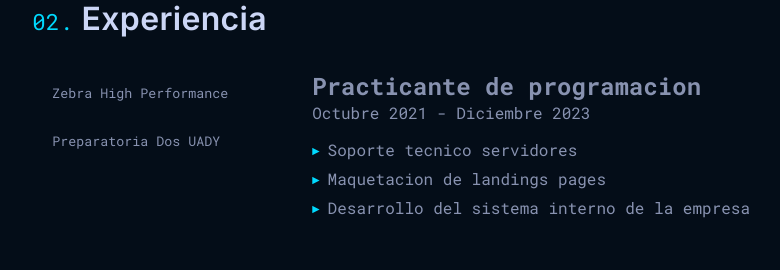
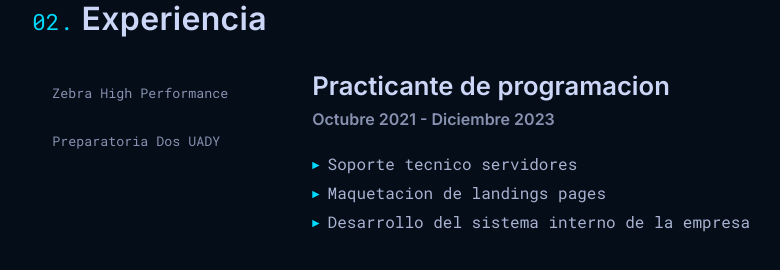
Before and after one commit to MiguelKoh/portafolio_personal, a React (Vite) app: page / in a window 1280 px wide. Shown: the part 1830-2100 px from the top of the page, without its empty margins (131-911 px from the left). Built offline with nearby package versions, Linux system fonts and the light colour scheme.

Commit message:
se mejoraron los estilos de la tabla

```diff
--- a/src/css/experiencia.css
+++ b/src/css/experiencia.css
@@ -13,6 +13,13 @@
     display: flex;
     align-items: baseline;
 }
+
+@media (max-width: 890px) {
+ .section_title {
+    padding-left: 0;
+ }
+}
+
 
 .section_title:before {
     content: "0" attr(data-number) ".";
@@ -30,6 +37,12 @@
  display: flex;
  justify-content:flex-start;
  margin-top: 2rem;
+}
+
+@media (max-width: 890px) {
+    .container_jobs {
+        margin-left: 0;
+    }
 }
 
 .jobs_table {
@@ -68,10 +81,16 @@
 
 .range {
     font-size: 1rem;
+    font-family: var(--font-inter);
+    font-weight: 600;
 }
 
 .job_title {
-    font-size: 1.5rem;
+    font-size: 1.6rem;
+    font-family: var(--font-inter);
+    font-weight: 600;
+    color: var(--titles-color);
+    margin-bottom: 0.5rem;
 }
 
 .jobs_activities ul li {
@@ -81,10 +100,11 @@
     display: flex;
     align-items: flex-start;
     gap: 0.5rem;
+    color: var(--light-slate);
 }
 
-.jobs_activities ul li:nth-child(1){
-    margin-top: 1rem;
+.jobs_activities ul{
+    margin-top: 1.5rem;
 }
 
 .jobs_activities ul li:before {
@@ -93,3 +113,7 @@
     font-size: 0.6rem;
     margin-top: 5px;
 }
+
+@media (max-width: 890px) {
+
+}
--- a/src/index.css
+++ b/src/index.css
@@ -12,7 +12,7 @@
   --titles-color: #ccd6f6;
   --gray: #8892b0;
   --white: #ffffff;
-
+  --light-slate: #a8b2d1;
   --font-inter: "Inter", sans-serif;
   --font-mono: "Roboto Mono", monospace;
 }
```
